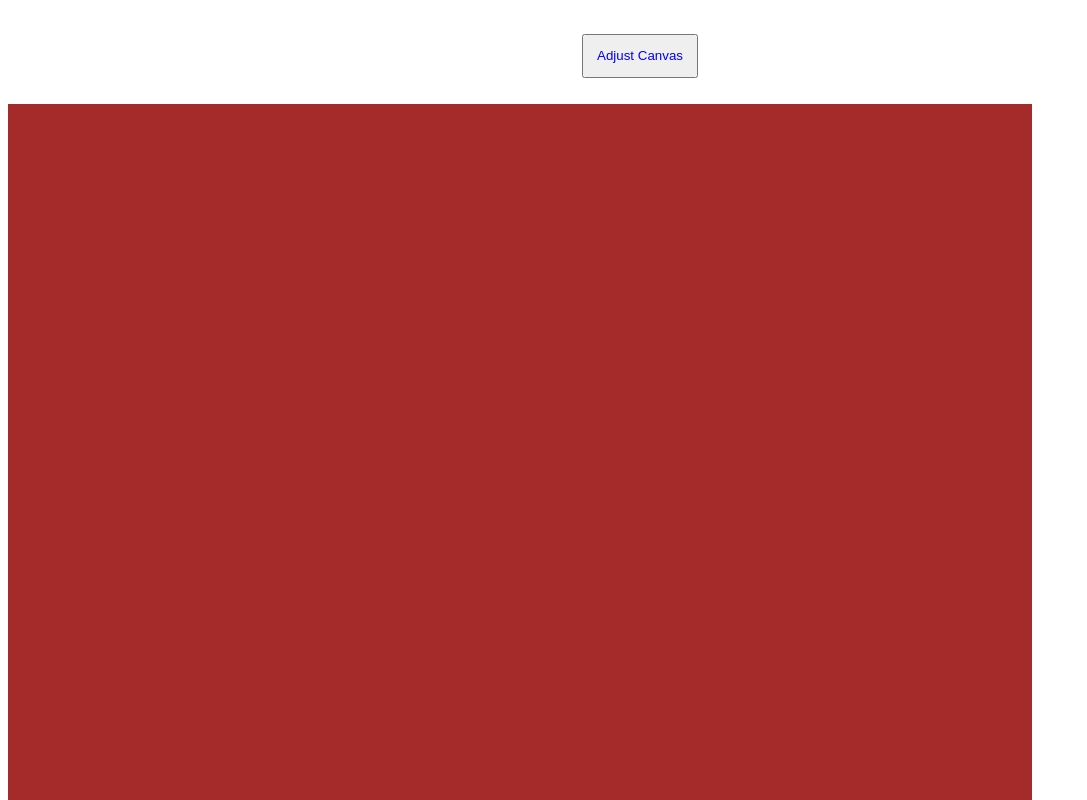
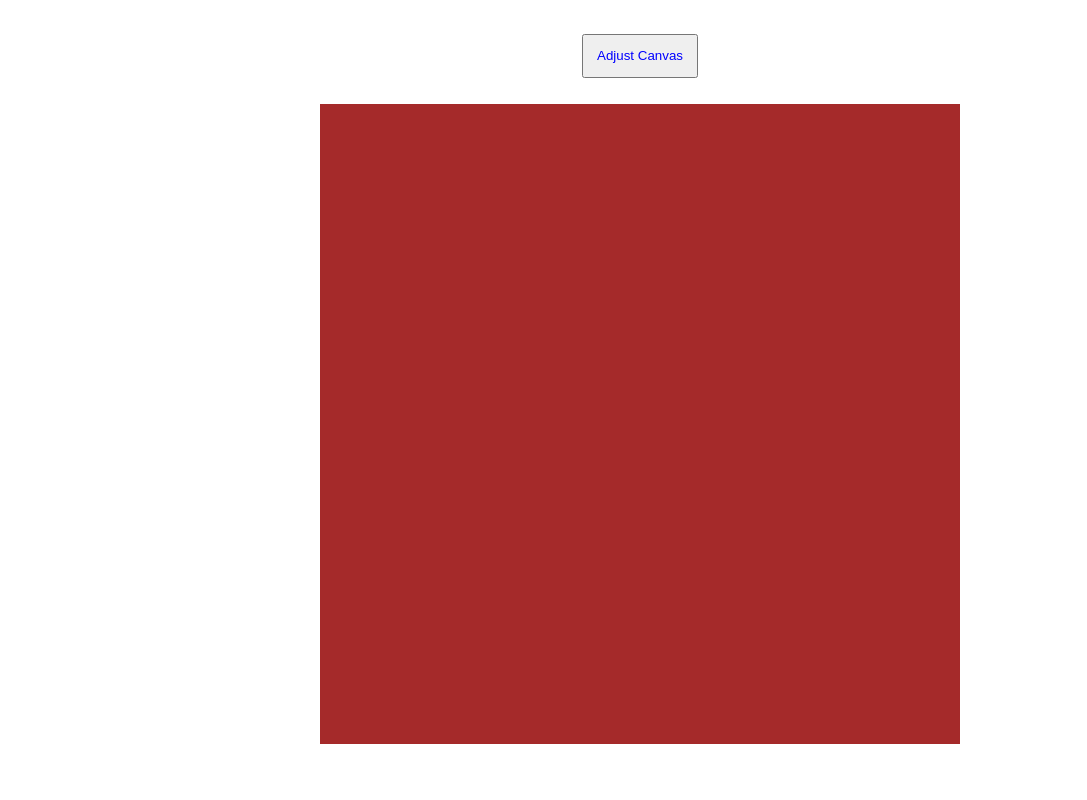
Before and after one commit to tpinzzz/Etch-A-Sketch, a plain HTML site: page index.html in a window 1280 px wide. Shown: the top 800 px of the page, without its empty margins (0-1087 px from the left). Drawn offline with Linux system fonts and the light colour scheme.

Commit message:
feat: fixed flexbox layouts

```diff
--- a/styles.css
+++ b/styles.css
@@ -1,3 +1,9 @@
+body {
+    display: flex;
+    justify-content: center;
+    align-items: center;
+    flex-direction: column;
+}
 div {
     padding: auto;
 
@@ -11,21 +17,26 @@ div {
     display: flex;
     align-items: center;
     justify-content: center;
+    flex: 1;
 }
 
 .canvascontainer {
-    width: 80vw;
-    height: 80vw;
+    width: 80vh;
+    height: 80vh;
+    display: flex;
+    justify-content: center;
+
 }
 .rowcontainer {
     display: flex;
-    width: auto;
+    flex: 1;
+    flex-direction: column;
+    height: auto;
 
 }
 
 .rowitem {
     /*flex 1 makes it so that the boxes spread to fill their entire container*/
-    flex: 1;
     background-color: brown;
     aspect-ratio: 1/1;
     width: auto;
```
Also changed, not shown: functions.js (+8 -0 lines), index.html (+0 -1 lines).
